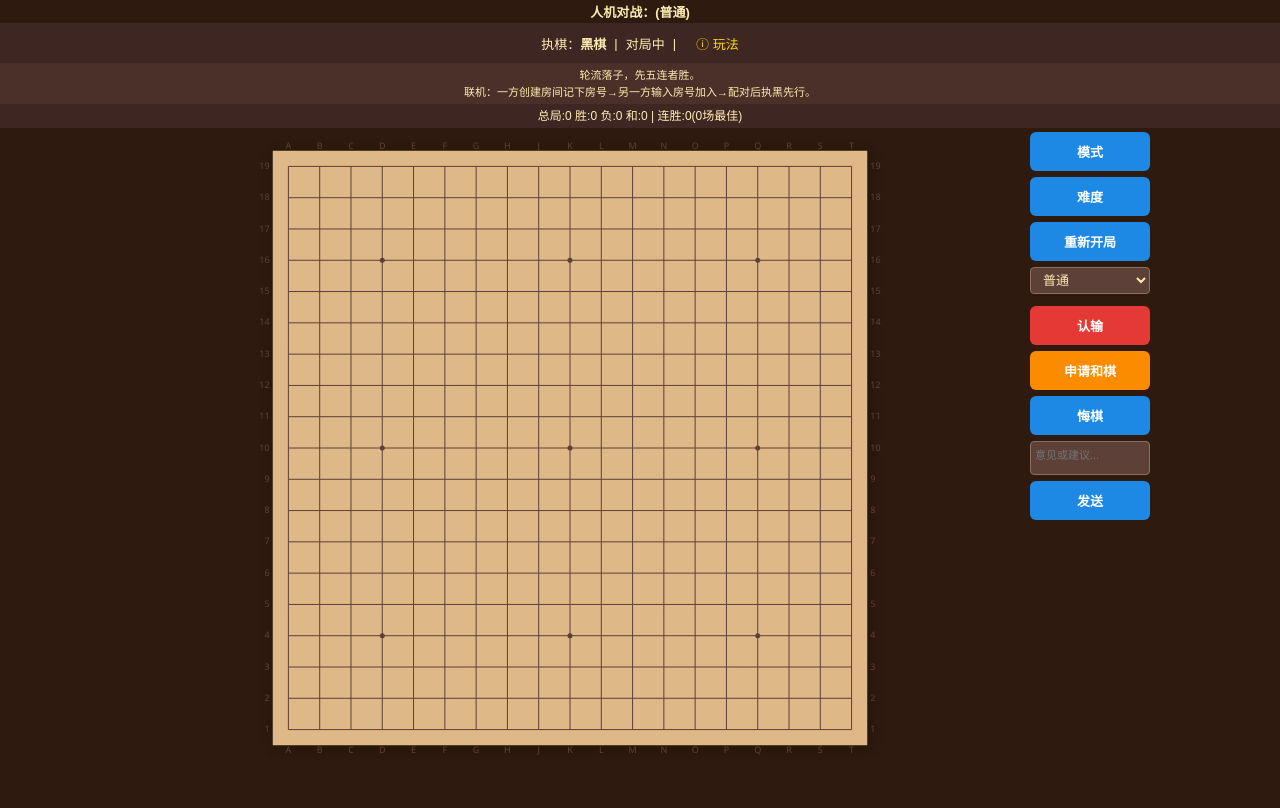
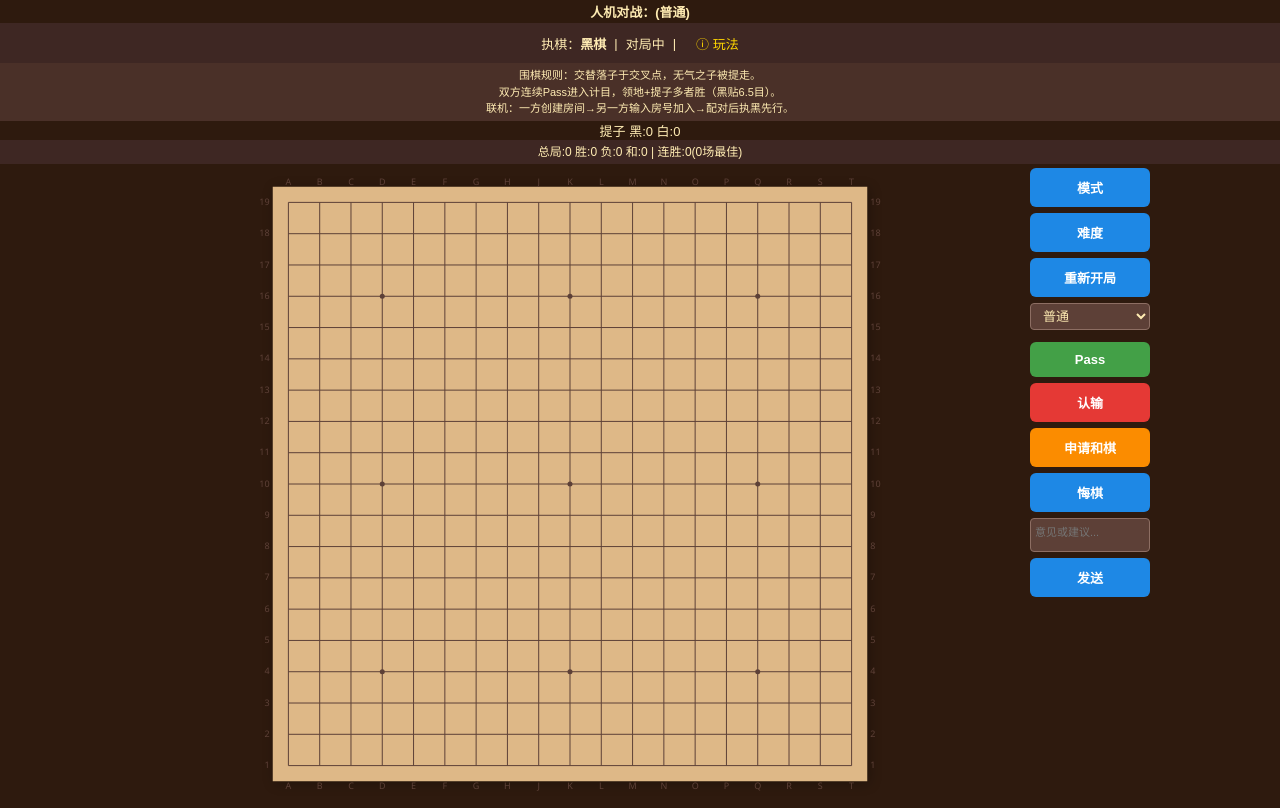
Before and after one commit to Xeno505-VCD/go-game, a website built with Vite: page index.html in a window 1280 px wide. Both pictures are taken after a click on the element "ⓘ 玩法". Built offline with nearby package versions, Linux system fonts and the light colour scheme.

Commit message:
修复: 标题改为围棋 + 围棋规则文案 + Pass按钮 + 提子数/语音UI

```diff
--- a/index.html
+++ b/index.html
@@ -3,7 +3,7 @@
 <head>
 <meta charset="UTF-8" />
 <meta name="viewport" content="width=device-width, initial-scale=1.0, user-scalable=no" />
-<title>五子棋 - Gomoku</title>
+<title>围棋 - Go Game</title>
 <link rel="stylesheet" href="/src/styles/main.css" />
 </head>
 <body>
@@ -24,7 +24,16 @@
 
   <!-- 规则展开行 -->
   <div id="rulesRow" style="display:none;">
-    <span id="rulesText">轮流落子，先五连者胜。<br>联机：一方创建房间记下房号→另一方输入房号加入→配对后执黑先行。</span>
+    <span id="rulesText">围棋规则：交替落子于交叉点，无气之子被提走。<br>双方连续Pass进入计目，领地+提子多者胜（黑贴6.5目）。<br>联机：一方创建房间→另一方输入房号加入→配对后执黑先行。</span>
+  </div>
+
+  <!-- 提子数 & 语音状态 -->
+  <div id="rowCaptured" style="display:flex;justify-content:center;gap:16px;font-size:13px;color:#FFECB3;">
+    <span id="capturedCount">提子 黑:0 白:0</span>
+    <span id="territoryResult" style="display:none;"></span>
+  </div>
+  <div id="rowVoice" style="display:none;justify-content:center;padding:2px;">
+    <span id="voiceState" style="font-size:12px;color:#90CAF9;">🎤 未连接</span>
   </div>
 
   <!-- 战绩 -->
@@ -71,6 +80,7 @@
 
       <!-- 操作按钮 -->
       <div class="c-row" id="rowActions">
+        <button class="btn-green" id="btnPass">Pass</button>
         <button class="btn-red" id="btnSurrender">认输</button>
         <button class="btn-orange" id="btnDraw">申请和棋</button>
         <button class="btn-blue" id="btnUndo">悔棋</button>
--- a/src/styles/main.css
+++ b/src/styles/main.css
@@ -74,6 +74,7 @@ body {
 #gameCanvas { cursor: pointer; touch-action: manipulation; }
 
 .btn-red { background-color: #E53935; }
+.btn-green { background-color: #43A047; }
 .btn-orange { background-color: #FB8C00; }
 .btn-blue { background-color: #1E88E5; }
 
```
